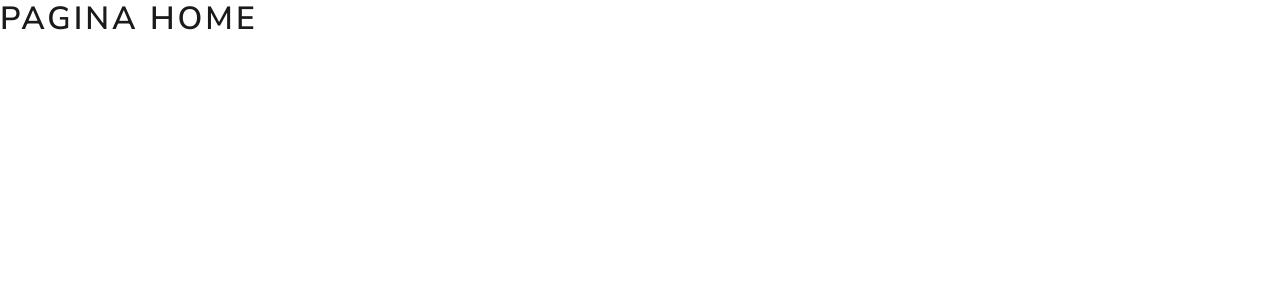
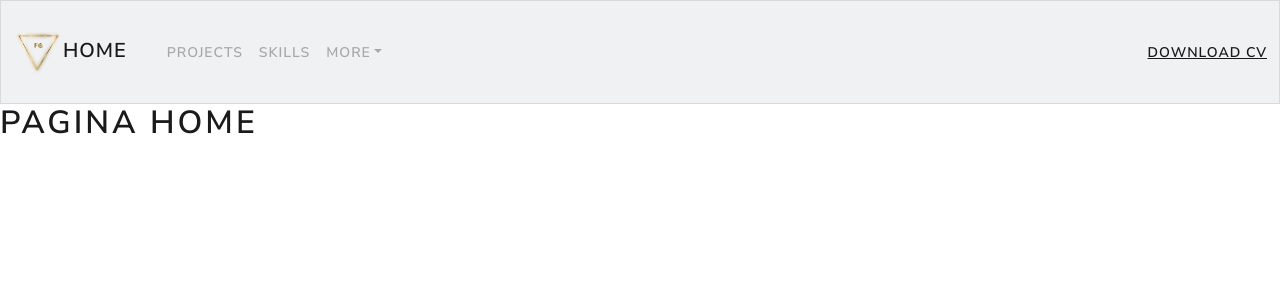
Before and after one commit to fabian1718/portafolio-fabian, a React (Vite) app: page / in a window 1280 px wide. Shown: the top 300 px of the page. Built offline with nearby package versions, Linux system fonts and the light colour scheme.

Commit message:
navbar ok

```diff
--- a/package.json
+++ b/package.json
@@ -13,7 +13,8 @@
     "react": "^18.2.0",
     "react-bootstrap": "^2.5.0",
     "react-dom": "^18.2.0",
-    "react-router-dom": "^6.4.2"
+    "react-router-dom": "^6.4.2",
+    "sweetalert": "^2.1.2"
   },
   "devDependencies": {
     "@types/react": "^18.0.17",
--- a/src/components/NavBar.jsx
+++ b/src/components/NavBar.jsx
@@ -1,11 +1,54 @@
-import React from 'react';
+import Container from 'react-bootstrap/Container';
+import Nav from 'react-bootstrap/Nav';
+import Navbar from 'react-bootstrap/Navbar';
+import NavDropdown from 'react-bootstrap/NavDropdown';
+import swal from 'sweetalert';
+import logo from '../assets/logo.png'
+import '../styles/Navbar.css'
+import TextAnimate from './TextAnimate';
+
+const submit = () => {
+  swal(
+      {
+          title:"currículum vitae",
+          text:`download successfully`,
+          icon: "success",
+          button:"Aceptar",
+          timer: "2000"
+      }
+      );
+}
 
 const NavBar = () => {
-    return (
-        <div>
 
-        </div>
-    );
+  return (
+      <Navbar sticky="top" bg="light" expand="lg">
+        <Container fluid>
+          <Navbar.Brand href="/"><img style={{width:50}} src={logo} alt="" />Home</Navbar.Brand>
+          <Navbar.Toggle aria-controls="navbarScroll" />
+          <Navbar.Collapse id="navbarScroll">
+            <Nav
+              className="me-auto my-2 my-lg-0"
+              style={{ maxHeight: "100px" }}
+              navbarScroll
+            >
+              <Nav.Link href="/#/project">Projects</Nav.Link>
+              <Nav.Link href="/#/skills">Skills</Nav.Link>
+
+              <NavDropdown title="More" id="navbarScrollingDropdown">
+                <NavDropdown.Item href="/#/aboutme">About me</NavDropdown.Item>
+                <NavDropdown.Item href="/#/contactme">Contact me</NavDropdown.Item>
+
+
+              </NavDropdown>
+              <Nav.Link href="#" disabled> <TextAnimate /></Nav.Link>
+            </Nav>
+
+            <a onClick={submit} className='download-cv-navbar' href='/CvFabianGonzalez.pdf' download>DOWNLOAD CV</a>
+          </Navbar.Collapse>
+        </Container>
+      </Navbar>
+  );
 };
 
 export default NavBar;
```
Also changed, not shown: 1 other file (tests, documents, lock files or other folders).
